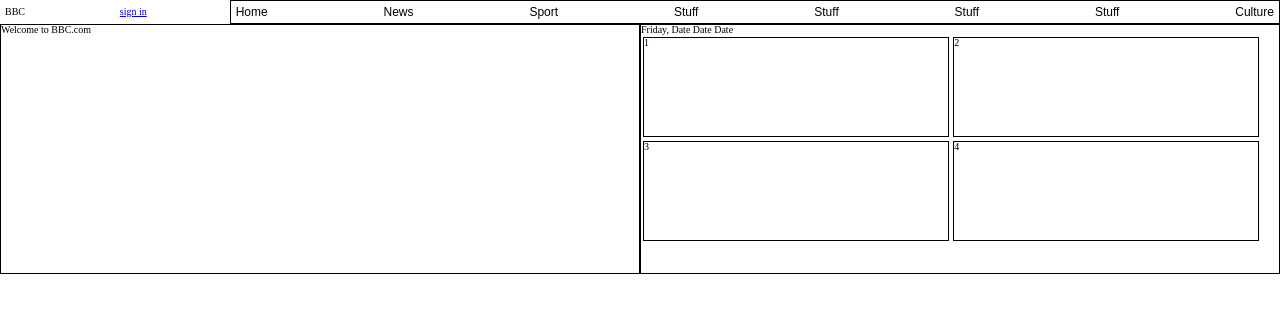
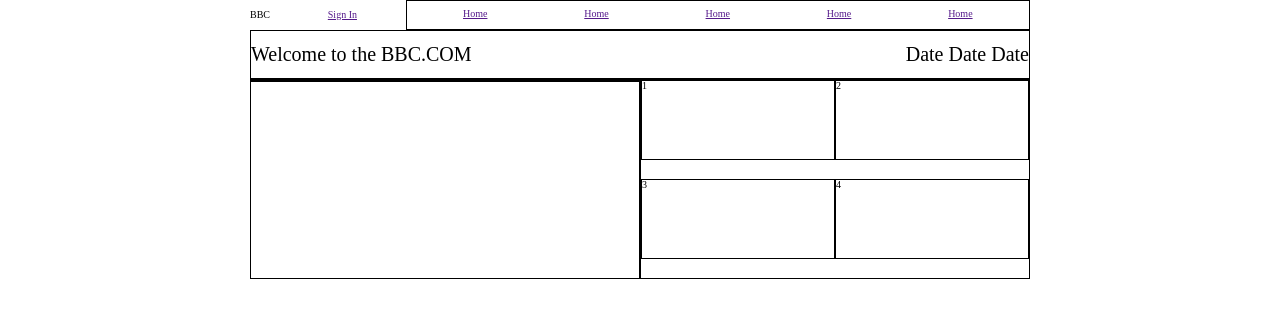
Before and after one commit to nhurichie/lab-3-flexbox, a plain HTML site: page bbc-example/index.html in a window 1280 px wide. Drawn offline with Linux system fonts and the light colour scheme.

Commit message:
updated class example

```diff
--- a/bbc-example/css/style.css
+++ b/bbc-example/css/style.css
@@ -12,13 +12,18 @@ html {
   font-size: 10px;
 }
 
-nav, section {
+body {
+  margin: 0 auto;
+  max-width: 780px;
+}
+
+nav, section, article  {
   border: 1px solid black;
 }
 /******************************************
 /* LAYOUT
 /*******************************************/
-
+/*
 header {
   display: flex;
   justify-content: space-between;
@@ -32,9 +37,7 @@ header {
   flex: 1;
 }
 
-nav {
-  flex: 10;
-}
+
 
 ul {
   display: flex;
@@ -67,8 +70,54 @@ main > section {
   height: 100px;
   margin: 2px;
   flex-basis: 48%;
+} */
+header {
+  display: flex;
+  align-items: center;
+
 }
 
+.logo, .signin {
+  flex: 1;
+}
+
+
+nav {
+  height: 30px;
+  flex: 8;
+}
+
+nav ul {
+  display: flex;
+  align-items: center;
+  justify-content: space-around;
+  margin: 8px;
+}
+
+.welcome {
+  display: flex;
+  justify-content: space-between;
+}
+
+
+.flex {
+  display: flex;
+}
+
+.main-article section {
+  height: 200px;
+  flex: 1;
+}
+
+.side-article {
+  flex-wrap: wrap;
+}
+
+.side-article article {
+  height: 80px;
+  flex: 1;
+  flex-basis: 50%;
+}
 /******************************************
 /* ADDITIONAL STYLES
 /*******************************************/
--- a/bbc-example/index.html
+++ b/bbc-example/index.html
@@ -13,37 +13,38 @@
     <link rel="stylesheet" href="css/style.css" />
   </head>
   <body>
-    <body>
     <header>
       <div class="logo">BBC</div>
-        <a href="signin.html" class="signin">sign in</a>
+      <a class="signin" href="">Sign In</a>
       <nav>
         <ul>
-            <li><a href=""></a>Home</li>
-            <li><a href=""></a>News</li>
-            <li><a href=""></a>Sport</li>
-            <li><a href=""></a>Stuff</li>
-            <li><a href=""></a>Stuff</li>
-            <li><a href=""></a>Stuff</li>
-            <li><a href=""></a>Stuff</li>
-            <li><a href=""></a>Culture</li>
+          <li><a href="">Home</a></li>
+          <li><a href="">Home</a></li>
+          <li><a href="">Home</a></li>
+          <li><a href="">Home</a></li>
+          <li><a href="">Home</a></li>
         </ul>
       </nav>
     </header>
     <main>
+      <section class="welcome">
+        <h1>Welcome to the BBC.COM</h1>
+        <h1>Date Date Date</h1>
+      </section>
+      <div class="flex main-article">
       <section>
-          <h2>Welcome to BBC.com</h2>
+        <article></article>
       </section>
-        <section>
-          <h2>Friday, Date Date Date</h2>
-          <div class="flex-featured-stories">
-            <section>1</section>
-            <section>2</section>
-            <section>3</section>
-            <section>4</section>
+      <section class="side-article flex">
+        <article>1</article>
+        <article>2</article>
+        <article>3</article>
+        <article>4</article>
+      </section>
     </div>
-        </section>
     </main>
-    </body>
+    <body>
+
+
   </body>
 </html>
```
Also changed, not shown: 1 other file. Lines whose indentation alone changed are shown as unchanged.
